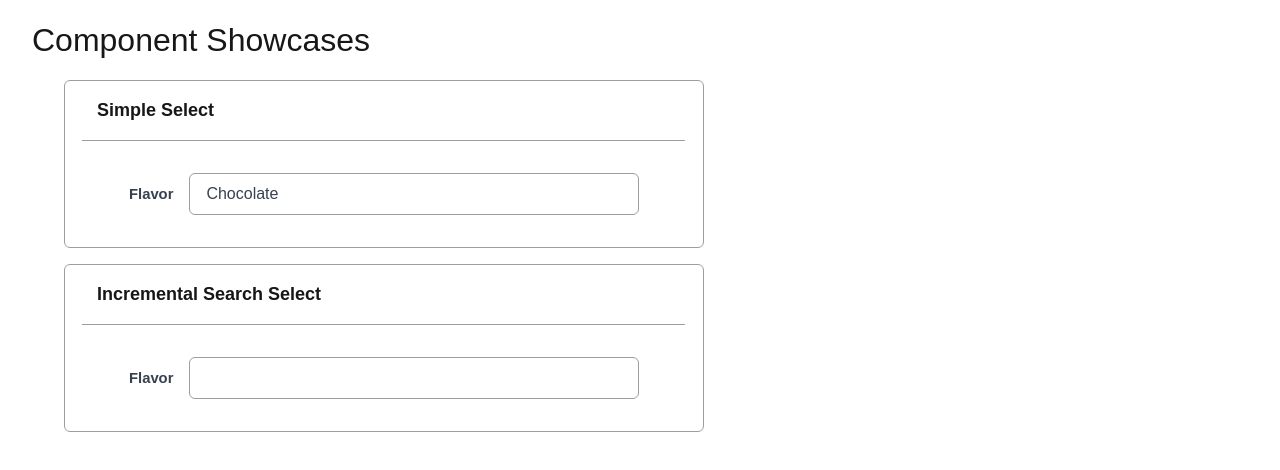
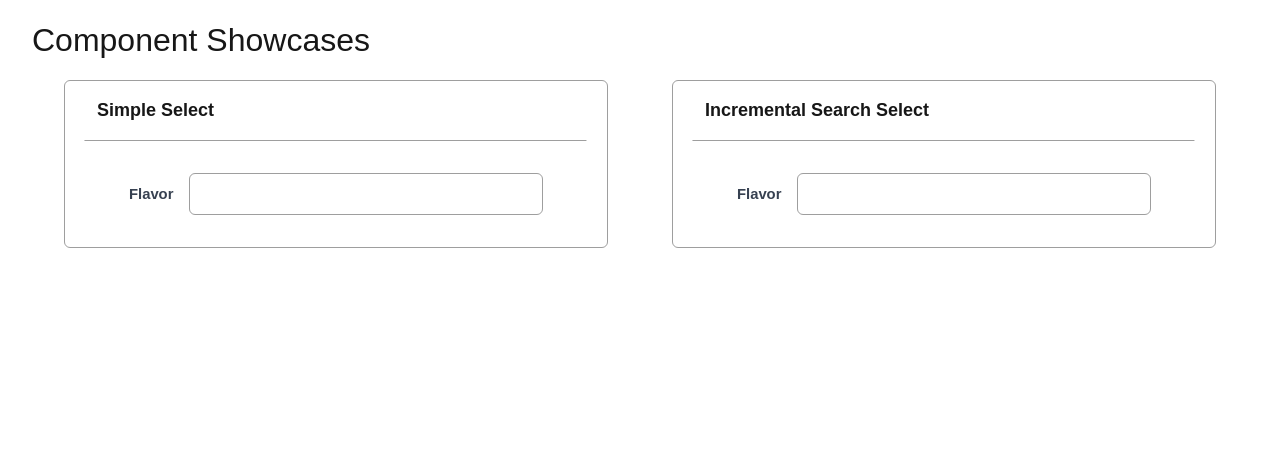
Before and after one commit to Gizmo-Verindipencil/My-React-Select, a Next.js app: page / in a window 1280 px wide. Shown: the top 470 px of the page. Built offline with nearby package versions, Linux system fonts and the light colour scheme.

Commit message:
Add empty option to flavor selection and wrap components in a flex container

```diff
--- a/src/app/page.tsx
+++ b/src/app/page.tsx
@@ -11,6 +11,7 @@ export default function Home() {
   };
 
   const flavors = [
+    { value: "", label: "" },
     { value: "chocolate", label: "Chocolate" },
     { value: "vanilla", label: "Vanilla" },
     { value: "strawberry", label: "Strawberry" },
@@ -26,8 +27,9 @@ export default function Home() {
   });
 
   return (
-    <body>
+    <>
       <h1>Component Showcases</h1>
+      <div style={{ display: "flex" }}>
         <FormProvider {...methods}>
           <Showcase label="Simple Select">
             <Select label="Flavor" options={flavors} name="flavor" />
@@ -40,6 +42,7 @@ export default function Home() {
             />
           </Showcase>
         </FormProvider>
-    </body>
+      </div>
+    </>
   );
 }
```
Lines whose indentation alone changed are shown as unchanged.
